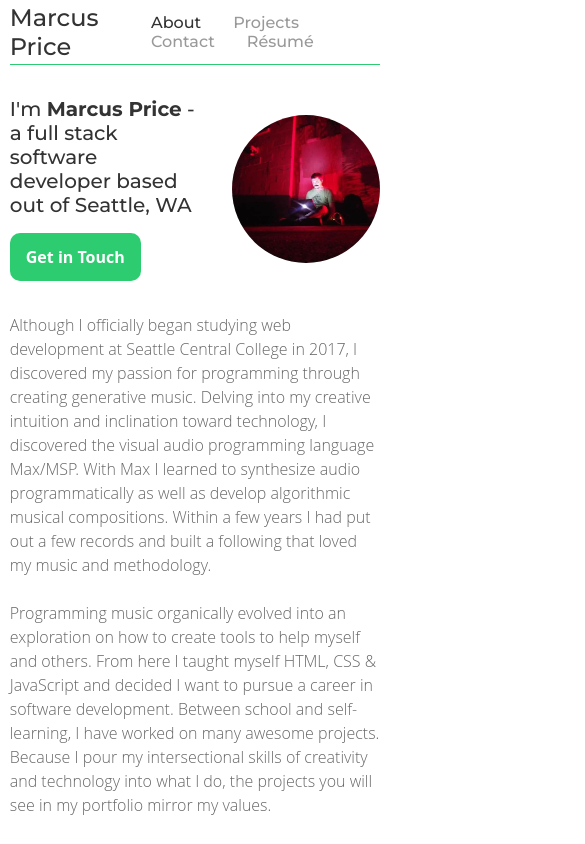
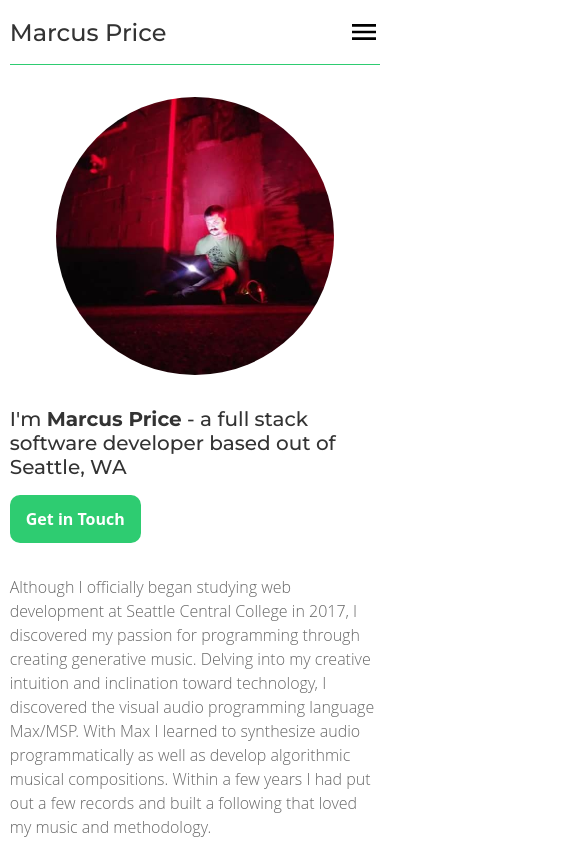
Before and after one commit to marcusprice/marcusprice-dot-dev, a React (Create React App) app in the folder client/: page / in a window 390 px wide. Both pictures are taken after a click on the element "Marcus Price". Shown: the top 844 px of the page, 585 px wide, since content can reach past the window. Built offline with nearby package versions, Linux system fonts and the light colour scheme; a web font is replaced by a local one; what react-animations would draw is missing.

Commit message:
more work on mobile

```diff
--- a/client/src/App.css
+++ b/client/src/App.css
@@ -17,6 +17,12 @@ body {
 
 #root {
   height: 100vh;
+}
+
+nav img {
+  width: 32px;
+  height: auto;
+  display: none;
 }
 
 h1, h2, h3, h4 {
@@ -79,8 +85,9 @@ p {
   border-radius: 50%;
 }
 
-.techStackContainer img {
-  margin: 0 16px;
+.techStackContainer div {
+  display: flex;
+  justify-content: center;
 }
 
 .resume-link {
@@ -126,3 +133,11 @@ a {
   height: auto;
   filter: invert(68%) sepia(89%) saturate(406%) hue-rotate(85deg) brightness(85%) contrast(86%);
 }
+
+@media only screen and (max-width: 610px) {
+  nav img {
+    width: 32px;
+    height: auto;
+    display: block;
+  }
+}
--- a/client/src/App.js
+++ b/client/src/App.js
@@ -5,14 +5,12 @@ import About from './components/About'
 import WebProjects from './components/WebProjects'
 import Contact from './components/Contact'
 import Footer from './components/Footer'
-import 'react-perfect-scrollbar/dist/css/styles.css';
-import PerfectScrollbar from 'react-perfect-scrollbar'
 
 import './App.css';
 
 const App = () => {
   //state for selected section
-  let [selectedSection, setSelectedSection] = useState('About')
+  let [selectedSection, setSelectedSection] = useState('Contact')
 
   const sectionHelper = () => {
     let output
@@ -39,13 +37,11 @@ const App = () => {
   }
 
   return(
-        <PerfectScrollbar>
-    <AppContainer>
-        <Header section={selectedSection} toggleSection={toggleSection}/>
-        {sectionHelper()}
-        <Footer />
-    </AppContainer>
-      </PerfectScrollbar>
+  <AppContainer>
+      <Header section={selectedSection} toggleSection={toggleSection}/>
+      {sectionHelper()}
+      <Footer />
+  </AppContainer>
   )
 }
 
--- a/client/src/components/About.jsx
+++ b/client/src/components/About.jsx
@@ -9,7 +9,9 @@ const About = () => {
       <TitleContainer>
         <HeadingContainer>
           <h2>I'm <span className="bold">Marcus Price</span> - a full stack software developer based out of Seattle, WA</h2>
-          <a href="mailto:marcusprice88@gmail.com"><CTAButton>Get in Touch</CTAButton></a>
+          <a href="mailto:marcusprice88@gmail.com">
+            <CTAButton>Get in Touch</CTAButton>
+          </a>
         </HeadingContainer>
         <PortraitContainer>
           <PortraitHelper />
--- a/client/src/components/Header.jsx
+++ b/client/src/components/Header.jsx
@@ -1,5 +1,6 @@
 import React from 'react'
 import { HeaderContainer, Nav, NavLinks, NavItem } from './atoms'
+import menu from '../assets/icons/menu.svg'
 
 const Header = (props) => {
   //updates section in parent component
@@ -23,6 +24,7 @@ const Header = (props) => {
     <HeaderContainer>
       <Nav>
         <h1 onClick={() => {handleClick('About')}}>Marcus Price</h1>
+        <img src={menu} alt='' />
         <NavLinks>
           <NavItem className={classHelper('About')} onClick={() => {handleClick('About')}}>About</NavItem>
           <NavItem className={classHelper('Projects')} onClick={() => {handleClick('Projects')}}>Projects</NavItem>
--- a/client/src/components/TechStack.jsx
+++ b/client/src/components/TechStack.jsx
@@ -10,12 +10,24 @@ import sequelize from '../assets/icons/sequelizejs.svg'
 const TechStack = () => {
   return(
     <TechStackContainer className="techStackContainer">
+      <div>
         <img src={ubuntu} alty="tech icon" alt="ubuntu icon"/>
+      </div>
+      <div>
         <img src={node} alty="tech icon" alt="nodejs icon"/>
+      </div>
+      <div>
           <img src={express} alty="tech icon" alt="express icon"/>
+      </div>
+      <div>
           <img src={react} alty="tech icon" alt="react icon"/>
+      </div>
+      <div>
           <img src={postgresql} alty="tech icon" alt="postgresql icon"/>
+      </div>
+      <div>
           <img src={sequelize} alty="tech icon" alt="sequelize icon"/>
+      </div>
     </TechStackContainer>
   )
 }
--- a/client/src/components/WebProjects.jsx
+++ b/client/src/components/WebProjects.jsx
@@ -12,7 +12,7 @@ const WebProjects = () => {
       title: 'mywta',
       image: forrest,
       description: 'mywta is a hiking app built off scraped data from the Washington Trails Asscociation website. The UI is developed around the Google Maps JavaScript API and users can find hikes within a certain range of their location.',
-      techUsed: ['Node.js/Express', 'React', 'Google Maps JavaScript API', 'Geolocation', 'PostgreSQL', 'Request-Promise + Cheerio'],
+      techUsed: ['Node.js/Express', 'React', 'Google Maps JS API', 'Geolocation', 'PostgreSQL', 'Request-Promise + Cheerio'],
       githubURL: 'https://github.com/marcusprice/mywta'
     },
 
--- a/client/src/components/atoms.js
+++ b/client/src/components/atoms.js
@@ -10,6 +10,37 @@ export const AppContainer = styled.div`
   min-height: 100%;
   margin: 0 auto;
   position: relative;
+
+  /*scrollbar styles for desktop*/
+  @media only screen and (min-width: 824px) {
+    ::-webkit-scrollbar {
+      background-color:#222;
+      width:4px;
+      border-radius:16px;
+    }
+
+    /* Track */
+    ::-webkit-scrollbar-track {
+      background-color:#222;
+      border-radius:16px;
+    }
+
+    /* Handle */
+    ::-webkit-scrollbar-thumb {
+      background-color:#babac0;
+      border-radius:16px;
+      border:4px solid #666
+    }
+
+    /* Handle on hover */
+    ::-webkit-scrollbar-thumb:hover {
+      background: #555;
+    }
+
+    ::-webkit-scrollbar-button {
+      display:none
+    }
+  }
 `
 
 export const HeaderContainer = styled.header`
@@ -36,6 +67,10 @@ export const Nav = styled.nav`
 export const NavLinks = styled.ul`
   margin: 0; padding: 0;
   color: #999;
+
+  @media (max-width: 610px) {
+    display: none;
+  }
 `
 
 export const NavItem = styled.li`
@@ -89,10 +124,21 @@ export const TitleContainer = styled.div`
   display: flex;
   justify-content: space-between;
   align-items: center;
+  flex-wrap: wrap;
+
+  @media (max-width: 1024px) {
+    justify-content: center;
+  }
 `
 
 export const HeadingContainer = styled.div`
   width: 50%;
+
+  @media (max-width: 1024px) {
+    order: 2;
+    width: 100%;
+    margin-top: 32px;
+  }
 `
 
 export const ContentSection = styled.section`
@@ -103,6 +149,11 @@ export const ContentSection = styled.section`
 
 export const PortraitContainer = styled.div`
   width: 40%;
+
+  @media (max-width: 1024px) {
+    order: 1;
+    width: 75%;
+  }
 `
 export const PortraitHelper = styled.div`
   width: 100%;
@@ -142,6 +193,13 @@ export const TechStackContainer = styled.div`
   align-items: center;
   flex-wrap: wrap;
   padding-top: 32px;
+  width: 100%;
+
+  @media (max-width: 1024px) {
+    display: grid;
+    grid-template-columns: repeat(3, 1fr);
+    grid-gap: 32px;
+  }
 `
 
 export const ProjectsContainer = styled.div`
@@ -155,6 +213,10 @@ export const ProjectsContainer = styled.div`
     width: 512px;
     grid-template-columns: repeat(1, 1fr);
     margin: 0 auto;
+  }
+
+  @media (max-width: 610px) {
+    width: 90%;
   }
 `
 
@@ -221,6 +283,7 @@ export const ProjectButtonContainer = styled.div`
 `
 
 export const CTAButton = styled.button`
+  margin: 0 auto;
   cursor: pointer;
   display: flex;
   justify-content: center;
```
Also changed, not shown: client/src/assets/icons/menu.svg (added), 19 other files (tests, documents, lock files or other folders). Lines whose indentation alone changed are shown as unchanged.
